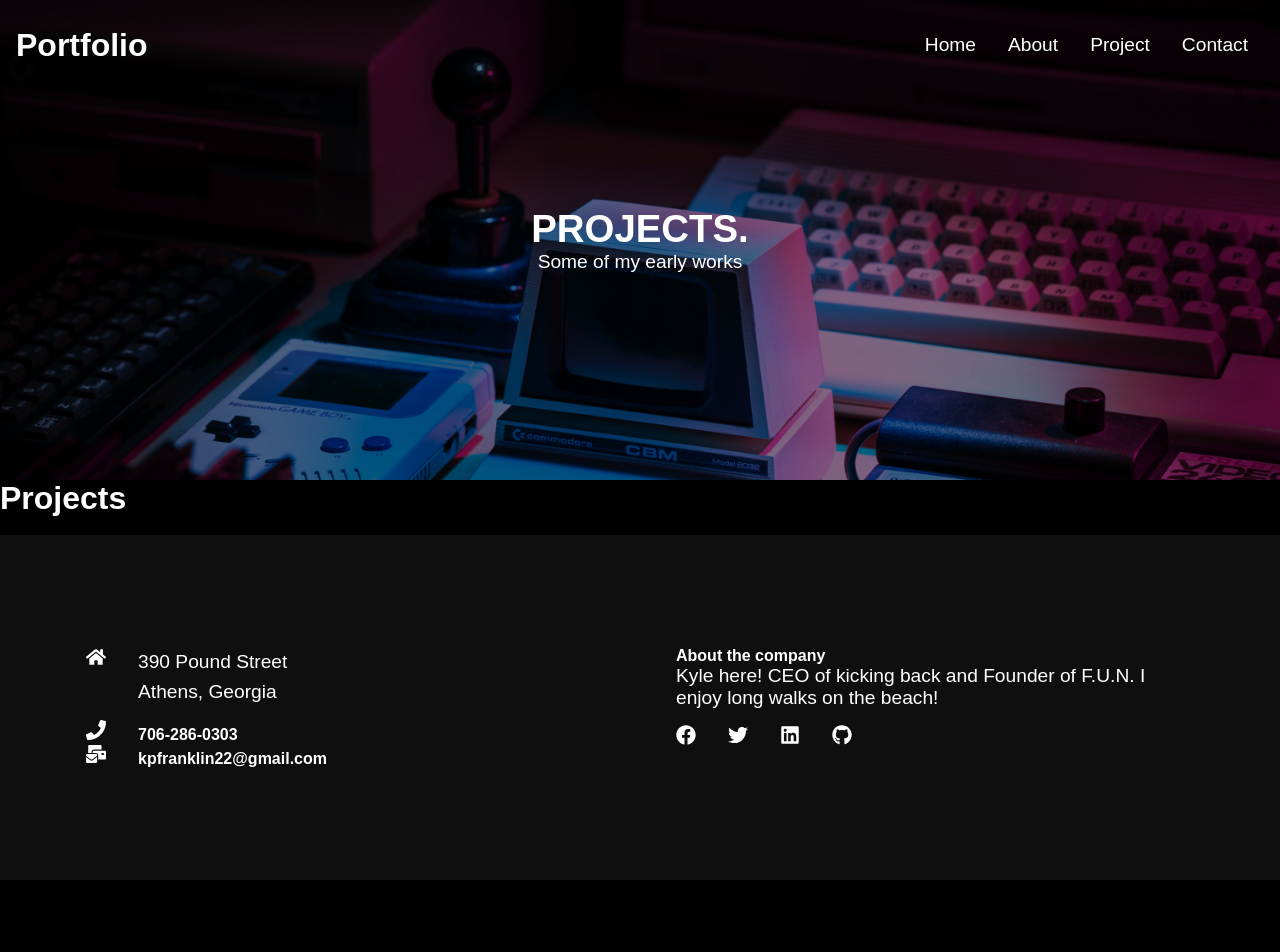
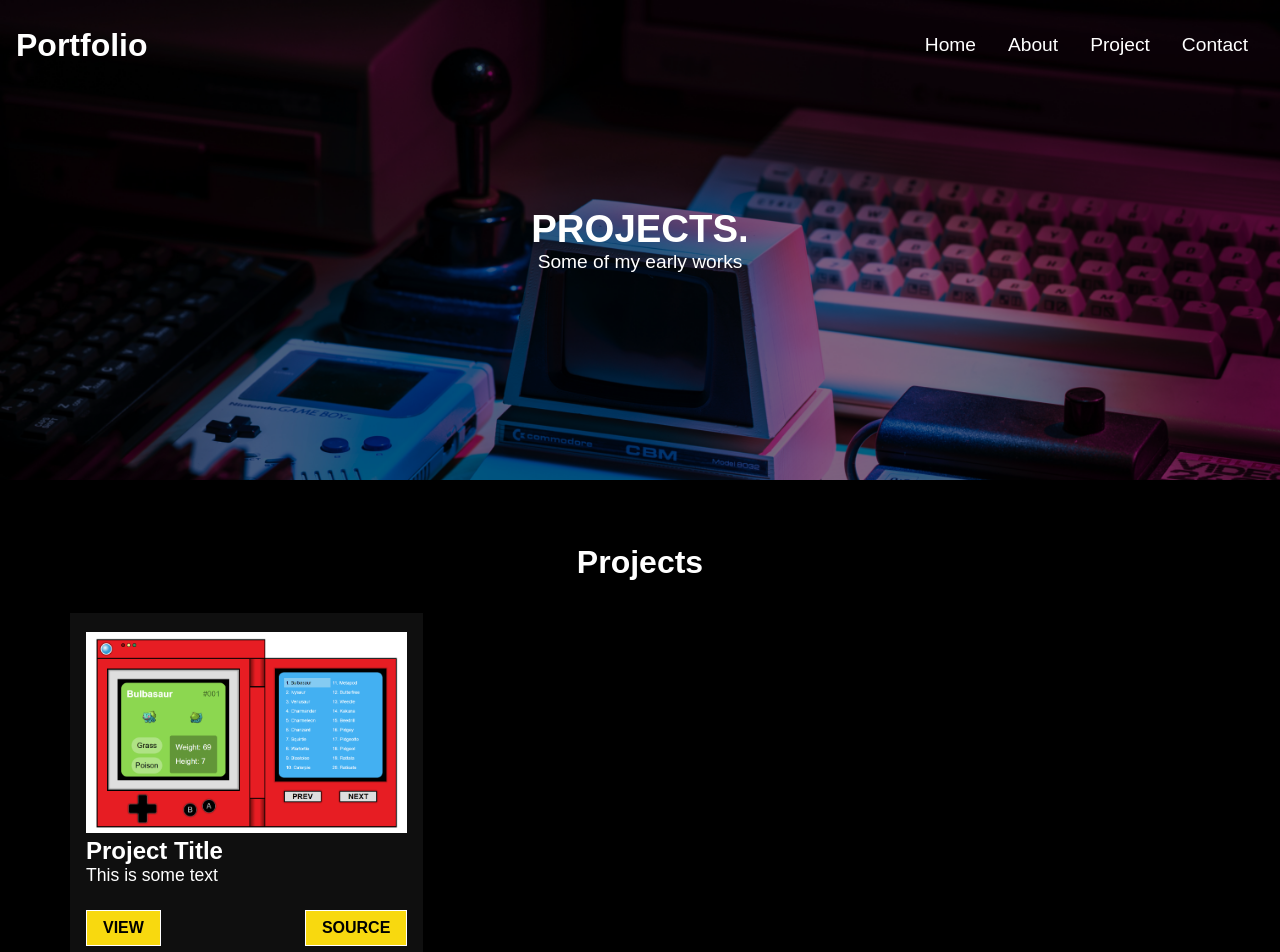
Before and after one commit to Kpfranklin22/react-portfolio, a React (Create React App) app: page /project in a window 1280 px wide. Shown: the top 952 px of the page. Before the commit the page ends 880 px from the top, so only its background shows below. Built offline with nearby package versions, Linux system fonts and the light colour scheme; a web font is replaced by a local one.

Commit message:
linking my 1st project, styling the workcardcss

```diff
--- a/src/components/WordCardStyles.css
+++ b/src/components/WordCardStyles.css
@@ -0,0 +1,53 @@
+.project-heading{
+    text-align: center;
+    padding: 4rem 0 2rem 0;
+}
+
+.project-container{
+    max-width: 1140px;
+    margin:auto;
+    display:grid;
+    grid-template-columns: repeat(3, 1fr);
+    grid-gap: 40px;
+    padding-bottom: 5rem;
+}
+
+.project-card{
+    /* border: 1px solid #eee; */
+    background: rgb(15, 15, 15);
+    padding: 1.2rem 1rem;
+    /* text-align:center; */
+}
+
+.project-card img{
+    width: 100%;
+}
+
+.project-title{
+    color: white;
+    pad: 1rem 0;
+}
+
+.project-details p{
+    padding-bottom: 1rem;
+    font-size: 1.1rem;
+    text-align: justify
+}
+
+.project-btns{
+    display: flex;
+    justify-content: space-between;
+    padding: 0.5rem 0;
+}
+
+.project-btns .btn{
+    padding: 0.5rem 1rem;
+}
+
+@media screen and (max-width: 740px){
+    .project-container{
+        max-width: 90%;
+        margin: auto;
+        grid-template-columns: 1fr;
+    }
+}
--- a/src/components/WorkCard.js
+++ b/src/components/WorkCard.js
@@ -1,7 +1,8 @@
 import './WordCardStyles.css';
 
 import React from 'react';
-// import project1 from "../assets/"
+import projectPokedex from '../assets/project-pokedex.png';
+import { NavLink } from 'react-router-dom';
 
 const WorkCard = () => {
   return (
@@ -9,7 +10,25 @@ const WorkCard = () => {
       <h1 className="project-heading">Projects</h1>
       <div className="project-container">
         <div className="project-card">
-          <img src="" alt=""></img>
+          <img src={projectPokedex} alt="image" />
+          <h2 className="project-title">Project Title</h2>
+          <div className="project-details">
+            <p>This is some text</p>
+            <div className="project-btns">
+            <NavLink
+              to="https://kpfranklin22.github.io/project-pokedex/"
+              className="btn"
+            >
+              View
+            </NavLink>
+            <NavLink
+              to="https://github.com/Kpfranklin22/project-pokedex"
+              className="btn"
+            >
+              Source
+            </NavLink>
+            </div>
+          </div>
         </div>
       </div>
     </div>
```
